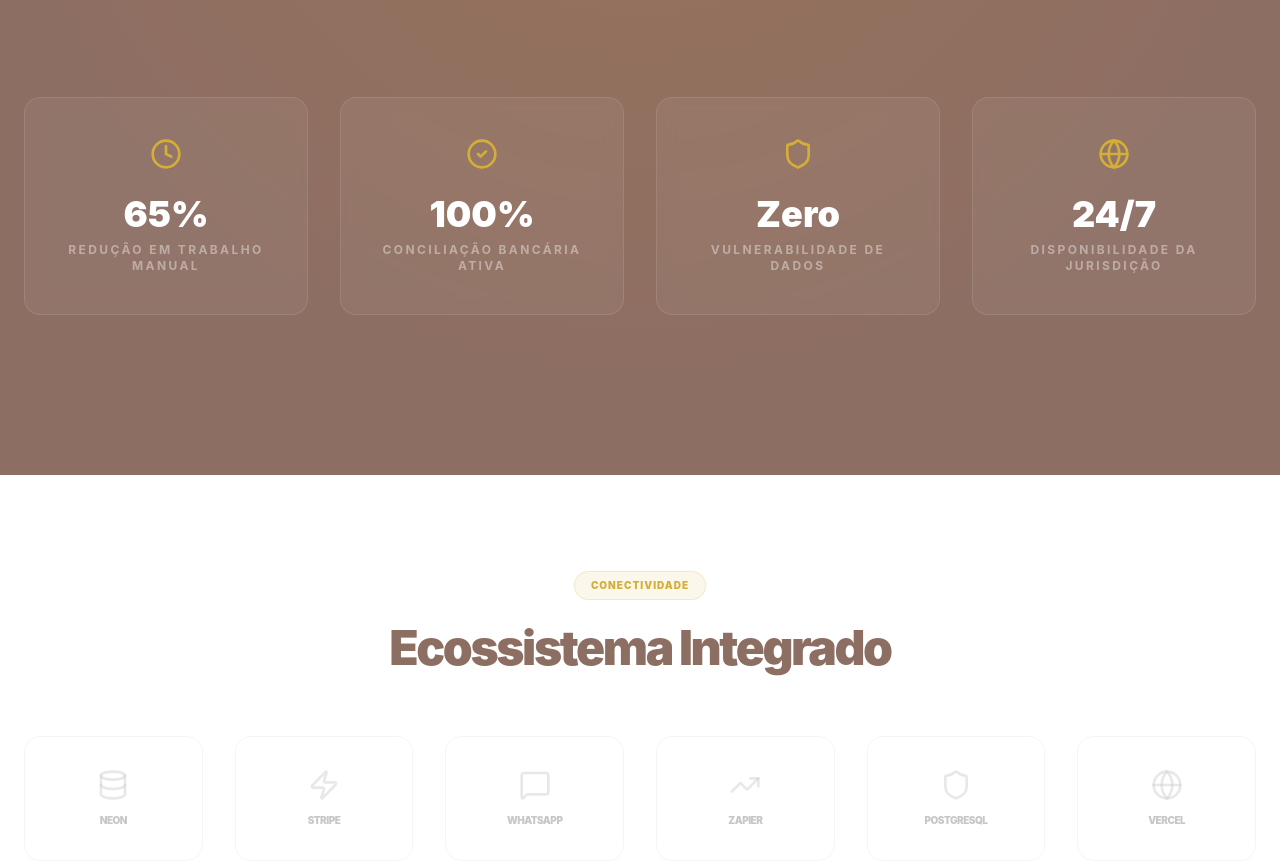
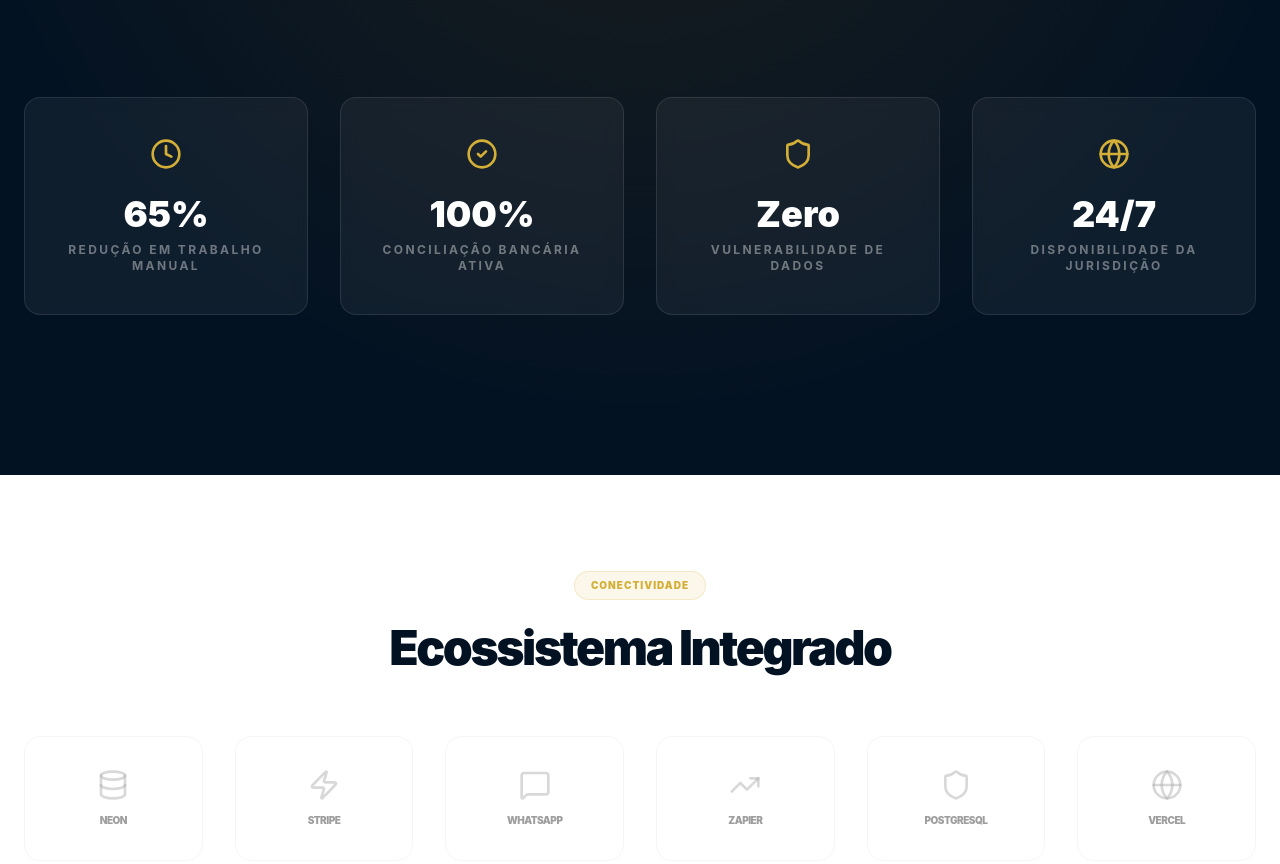
Before and after one commit to JeffersonJr/e.masom, a React (Vite) app: page / in a window 1280 px wide. Shown: the part 3680-4544 px from the top of the page. Built offline with nearby package versions, Linux system fonts and the light colour scheme.

Commit message:
style: replace pastel brown with elegant deep navy blue #031222

```diff
--- a/src/index.css
+++ b/src/index.css
@@ -24,59 +24,59 @@
   :root {
     /* 60% - White Background */
     --background: #ffffff;
-    --foreground: #4e342e; /* Deep coffee brown */
+    --foreground: #031222; /* Deep navy blue */
 
-    /* 30% - Pastel Brown */
-    --primary: #8d6e63; /* Pastel brown primary */
+    /* 30% - Deep Blue Primary */
+    --primary: #031222; /* Navy blue primary */
     --primary-foreground: #ffffff;
 
-    --secondary: #efebe9; /* Light pastel brown/beige */
-    --secondary-foreground: #4e342e;
+    --secondary: #f0f4f8; /* Soft light ice blue secondary */
+    --secondary-foreground: #031222;
 
-    --muted: #f5f2f0;
-    --muted-foreground: #a1887f; /* Soft pastel brown */
+    --muted: #f4f6f9;
+    --muted-foreground: #4f6173; /* Soft slate/blue muted */
 
     /* 10% - Gold Accent */
     --accent: #d4af37; /* Gold */
     --accent-foreground: #ffffff;
 
     --card: #ffffff;
-    --card-foreground: #4e342e;
+    --card-foreground: #031222;
 
     --popover: #ffffff;
-    --popover-foreground: #4e342e;
+    --popover-foreground: #031222;
 
     --destructive: #d32f2f;
     --destructive-foreground: #ffffff;
 
-    --border: #eae5e2;
-    --input: #eae5e2;
+    --border: #e2e8f0;
+    --input: #e2e8f0;
     --ring: #d4af37;
 
     --radius: 0.5rem;
   }
 
   .dark {
-    --background: #2d1a15; /* Dark pastel brown background */
-    --foreground: #efebe9; /* Light cream text */
+    --background: #010810; /* Very dark blue/black */
+    --foreground: #e2e8f0; /* Light slate text */
 
-    --primary: #efebe9;
-    --primary-foreground: #2d1a15;
+    --primary: #e2e8f0;
+    --primary-foreground: #010810;
 
-    --secondary: #4e342e; /* Medium dark pastel brown */
-    --secondary-foreground: #efebe9;
+    --secondary: #031222; /* Deep navy blue secondary */
+    --secondary-foreground: #e2e8f0;
 
-    --muted: #3a231c;
-    --muted-foreground: #a1887f;
+    --muted: #020d18;
+    --muted-foreground: #4f6173;
 
     --accent: #d4af37;
-    --accent-foreground: #2d1a15;
+    --accent-foreground: #010810;
 
-    --card: #35211b;
-    --card-foreground: #efebe9;
+    --card: #020d18;
+    --card-foreground: #e2e8f0;
 
-    --border: #4e342e;
-    --input: #4e342e;
+    --border: #031222;
+    --input: #031222;
     --ring: #d4af37;
   }
 }
@@ -152,7 +152,7 @@
   }
 }
 
-/* ─── Elegant Custom Overrides for Light Pastel Theme ─── */
+/* ─── Elegant Custom Overrides for Light Blue Theme ─── */
 
 * {
   font-family: var(--font-sans) !important;
@@ -169,7 +169,7 @@
   background-color: var(--secondary) !important;
 }
 .bg-\[\#0c1220\]\/50 {
-  background-color: rgba(239, 235, 233, 0.65) !important;
+  background-color: rgba(240, 244, 248, 0.65) !important;
 }
 .bg-gradient-to-b.from-\[\#09101d\].to-\[\#121c2e\] {
   background: linear-gradient(to bottom, var(--secondary), var(--muted)) !important;
@@ -226,5 +226,5 @@ input, select, textarea {
 
 /* Clean cards and items shadow */
 .bg-card, .bg-\[\#0e1626\], .bg-\[\#0c1220\] {
-  box-shadow: 0 4px 20px -2px rgba(93, 64, 55, 0.04) !important;
+  box-shadow: 0 4px 20px -2px rgba(3, 18, 34, 0.04) !important;
 }
```
